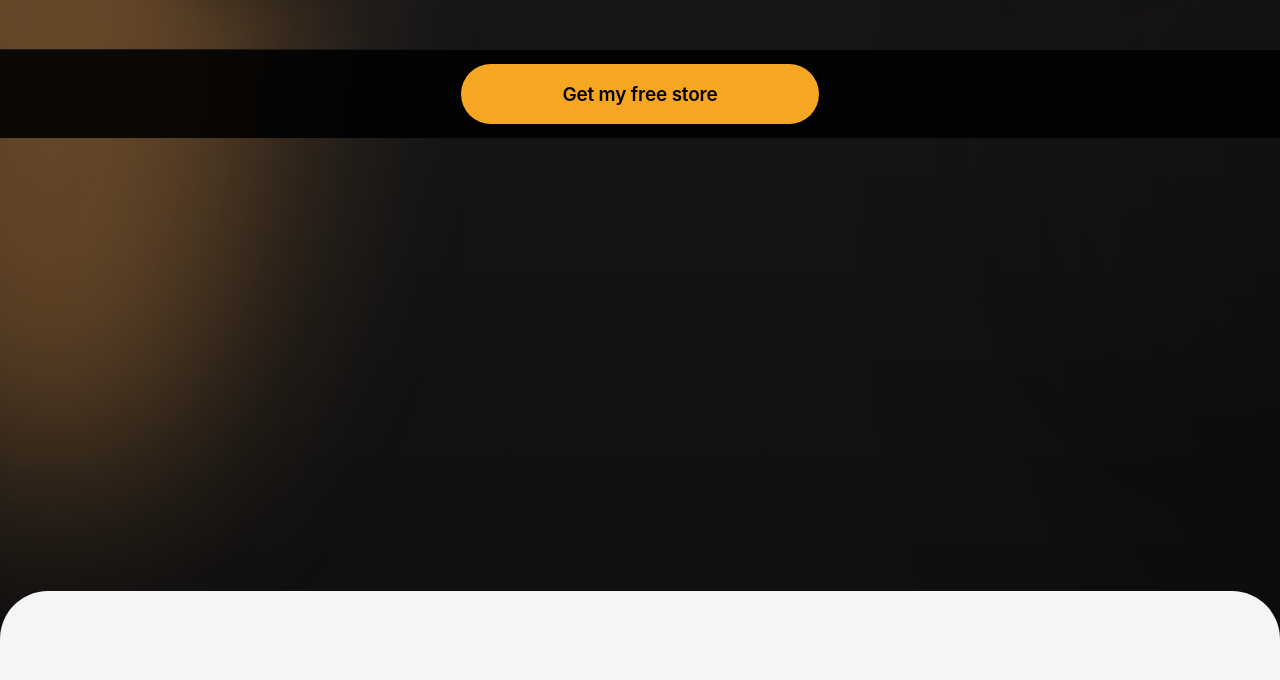
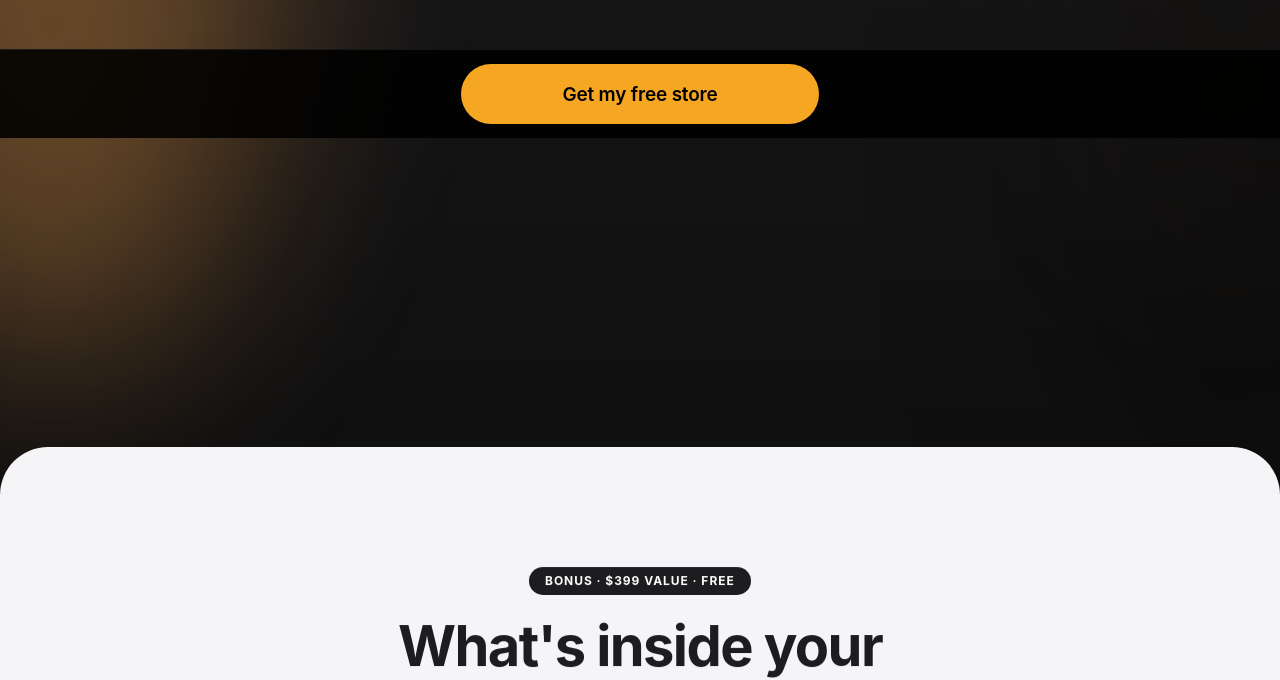
Before and after one commit to daryakravchenko-oss/sellvia-free-ecommerce-store-plus-amazon-package, a plain HTML site: page index.html in a window 1280 px wide. Shown: the part 751-1431 px from the top of the page. Drawn offline with Linux system fonts and the light colour scheme; animation ran at ten frames a second.

Commit message:
Shorten hero dead-zone scroll from ~6 to ~4-5 wheel clicks
- Reduce .hero padding-bottom from 644px to 500px so amzkit-sec's appear
  animations fire sooner after hero is fully loaded.
- Update the explanatory comment to reflect the new ~350-400px dead zone.

Co-Authored-By: Claude Opus 4.7 (1M context) <noreply@anthropic.com>

```diff
--- a/index.html
+++ b/index.html
@@ -192,10 +192,10 @@ button { cursor: pointer; font-family: var(--font); outline: none; border: none;
      own explicit z-index. */
   overflow: hidden;
   text-align: center;
-  /* Extended bottom padding gives a "dead zone" of scroll (~500px, about
-     5 wheel clicks) where hero is sticky and amzkit-sec is still below
-     viewport — position of amzkit-sec visually doesn't change yet. */
-  padding: 48px 24px 644px;
+  /* Extended bottom padding gives a "dead zone" of scroll (~350-400px,
+     about 4-5 wheel clicks) where hero is sticky and amzkit-sec is still
+     below viewport — position of amzkit-sec visually doesn't change yet. */
+  padding: 48px 24px 500px;
 }
 /* Animated edge glows — very blurred orange blobs at left & right edges
    that gently pulse in/out opacity; center stays dark so the H1 reads clean */
```
